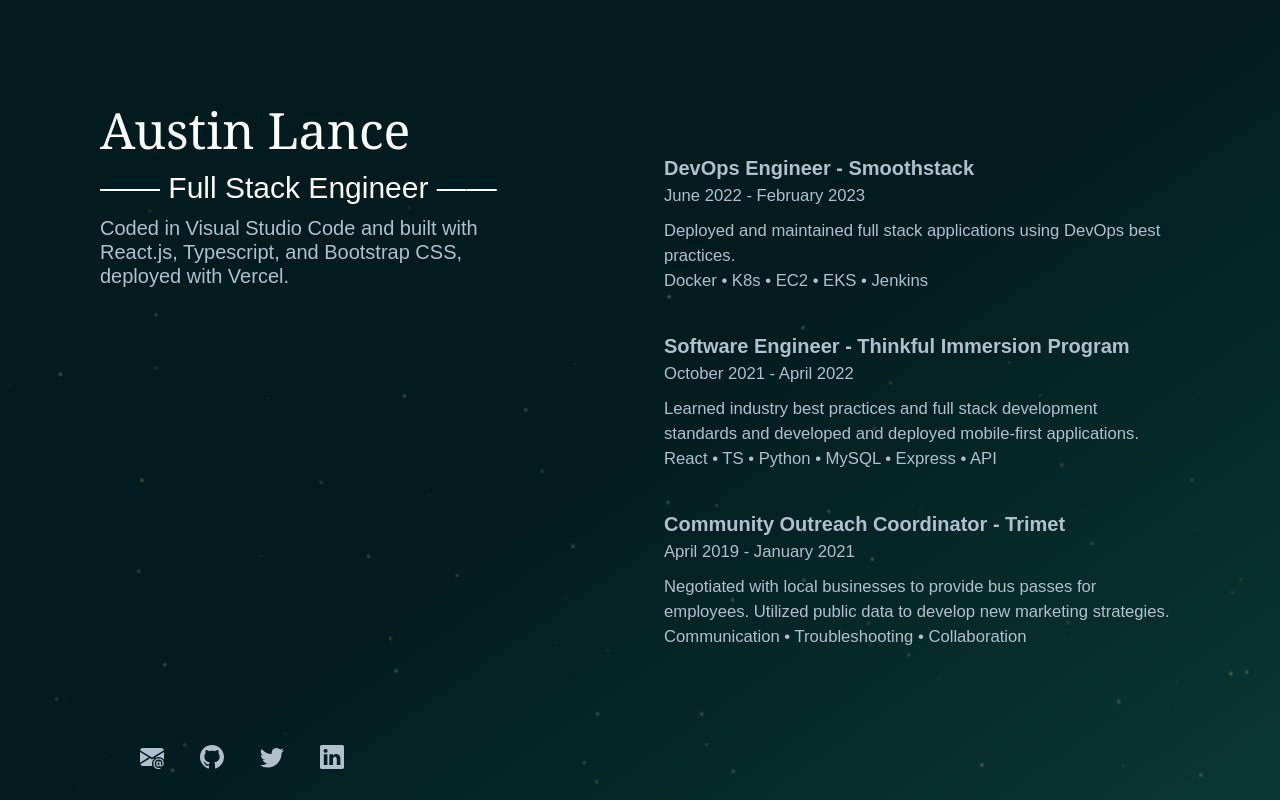
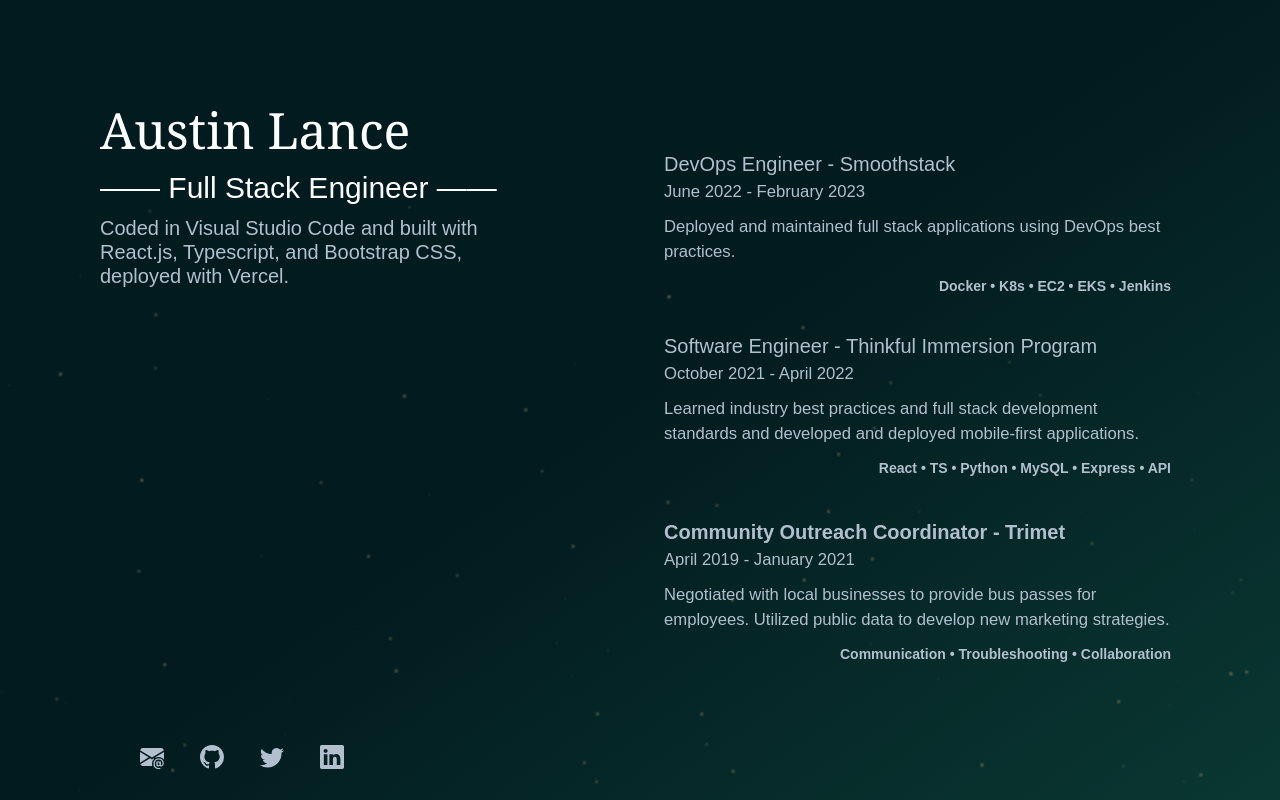
Before and after one commit to OldSociety/portfoli, a React (Create React App) app: page / in a window 1280 px wide. Built offline with nearby package versions, Linux system fonts and the light colour scheme.

Commit message:
font changes

```diff
--- a/src/Components/Cards/Experience.tsx
+++ b/src/Components/Cards/Experience.tsx
@@ -3,31 +3,28 @@
 function Experience() {
   return (
     <div className="experience-container">
-      <div className="card">
+      {/* <h5>—— Experience ——</h5> */}
+      <a className="card" href="https://smoothstack.com">
         <div className="exp">
-          <a className="exp-title" href="https://smoothstack.com">
             DevOps Engineer - Smoothstack
-          </a>
           <p>June 2022 - February 2023</p>
         </div>
         <p className="exp-description">
           Deployed and maintained full stack applications using DevOps best practices.
         </p>
         <p className="exp-tools">Docker • K8s • EC2 • EKS • Jenkins</p>
-      </div>
-      <div className="card">
+      </a>
+      <a className="card" href="https://thinkful.com">
         <div className="exp">
-          <a className="exp-title" href="https://thinkful.com">
             Software Engineer - Thinkful Immersion Program
-          </a>
           <p>October 2021 - April 2022</p>
         </div>
         <p className="exp-description">
           Learned industry best practices and full stack development standards and developed and deployed mobile-first applications.
         </p>
         <p className="exp-tools">React • TS • Python • MySQL • Express • API</p>
-      </div>
-      <div className="card">
+      </a>
+      <a className="card" href="https://trimet.org/about/">
         <div className="exp">
           <a className="exp-title" href="https://trimet.org/about/">
             Community Outreach Coordinator - Trimet
@@ -38,7 +35,7 @@
           Negotiated with local businesses to provide bus passes for employees. Utilized public data to develop new marketing strategies.
         </p>
         <p className="exp-tools">Communication • Troubleshooting • Collaboration</p>
-      </div>
+      </a>
     </div>
   );
 }
--- a/src/index.scss
+++ b/src/index.scss
@@ -236,6 +236,13 @@
   font-size: smaller;
 }
 
+.exp-tools {
+  font-size: 14px;
+  font-weight: bold;
+  padding-top: 12px;
+  text-align: right;
+}
+
 p {
   font-size: smaller;
 }
```
